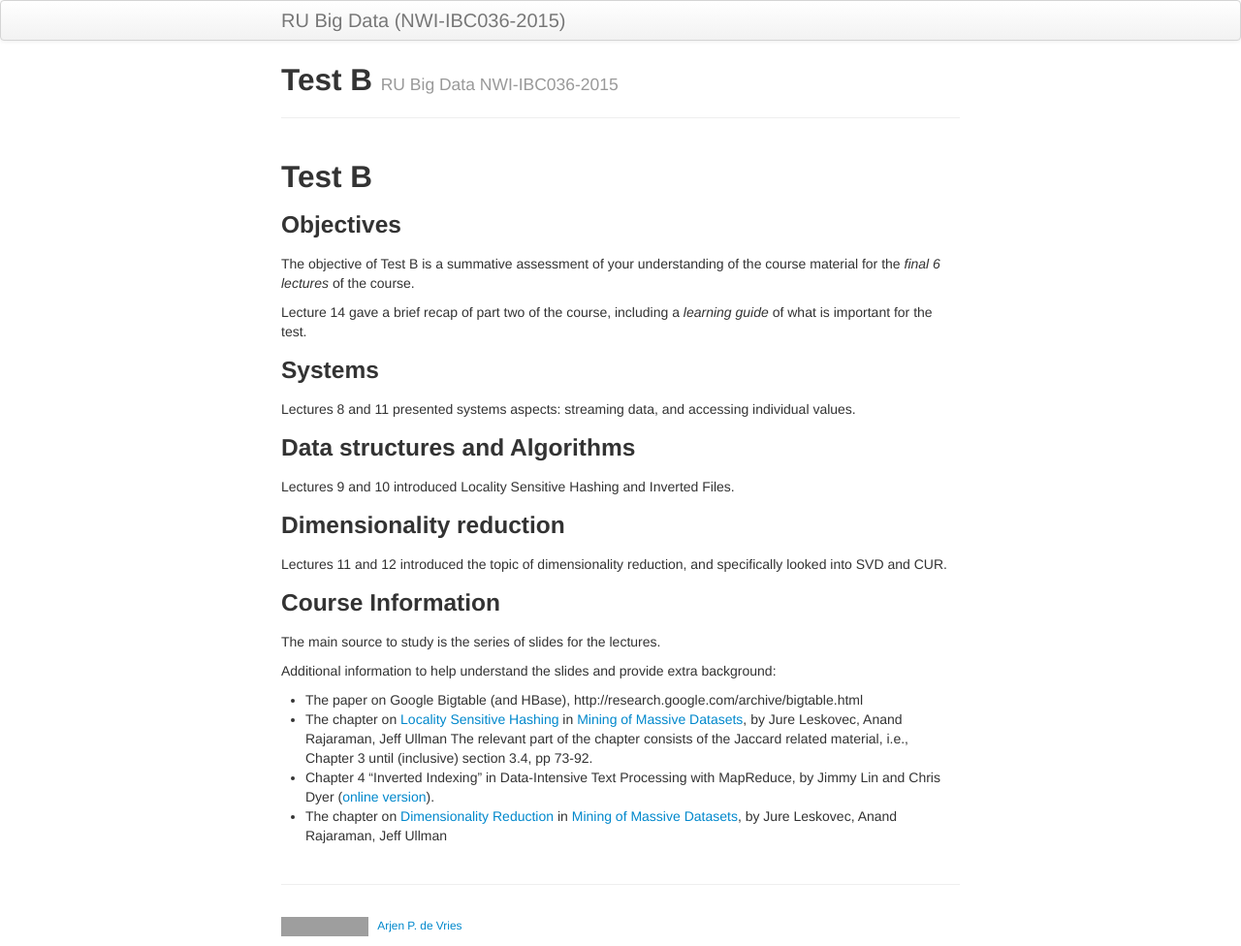
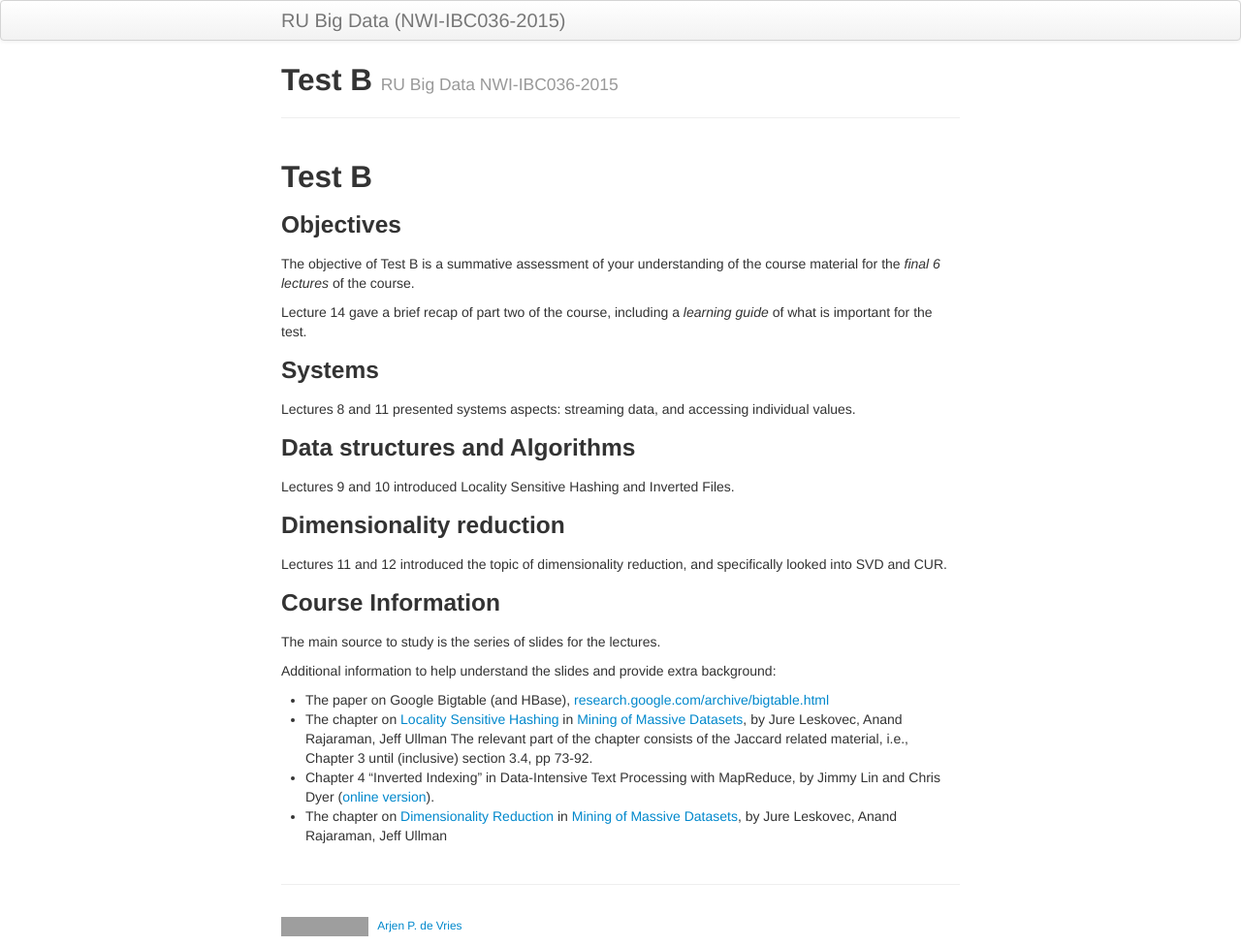
Before and after one commit to Thelukepet/course, a Jekyll site: the page built from test-B.md, in a window 1280 px wide. Shown: the whole page at 97% size. Built offline with Jekyll 4.4.1, drawn with Linux system fonts in a browser that asks for light colours; some of the changed lines change nothing that is shown; grey boxes are pictures that could not be loaded.

Commit message:
added link

```diff
--- a/test-B.md
+++ b/test-B.md
@@ -31,7 +31,7 @@ The main source to study is the series of slides for the lectures.
 
 Additional information to help understand the slides and provide extra background:
 
-- The paper on Google Bigtable (and HBase), http://research.google.com/archive/bigtable.html
+- The paper on Google Bigtable (and HBase), [research.google.com/archive/bigtable.html](http://research.google.com/archive/bigtable.html)
 - The chapter on [Locality Sensitive Hashing](https://blackboard.ru.nl/bbcswebdav/pid-2439395-dt-content-rid-6830516_4/xid-6830516_4) in [Mining of Massive Datasets](http://www.mmds.org/), by Jure Leskovec, Anand Rajaraman, Jeff Ullman
 The relevant part of the chapter consists of the Jaccard related material, i.e., Chapter 3 until (inclusive) section 3.4, pp 73-92.
 - Chapter 4 "Inverted Indexing" in Data-Intensive Text Processing with MapReduce, by Jimmy Lin and Chris Dyer
```
